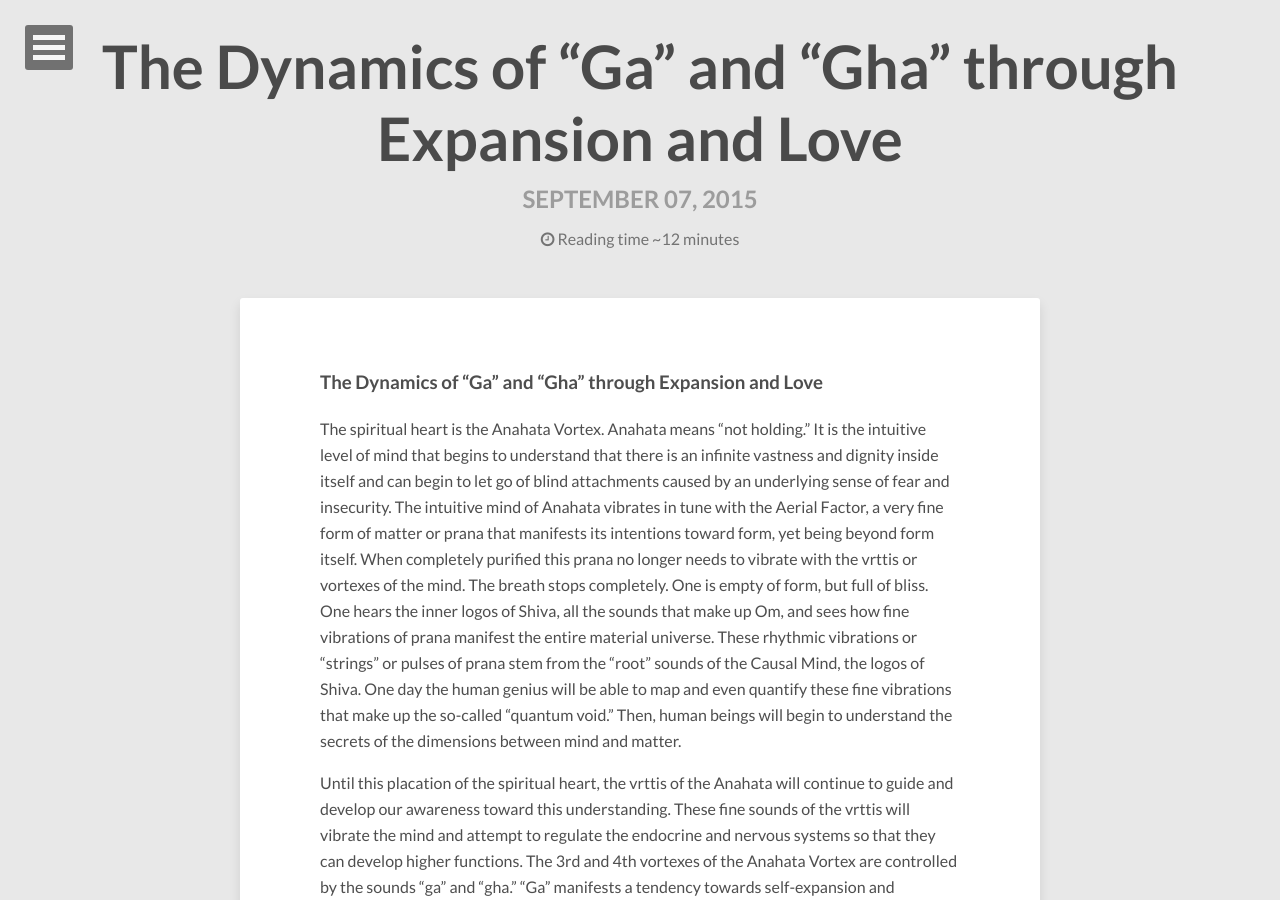
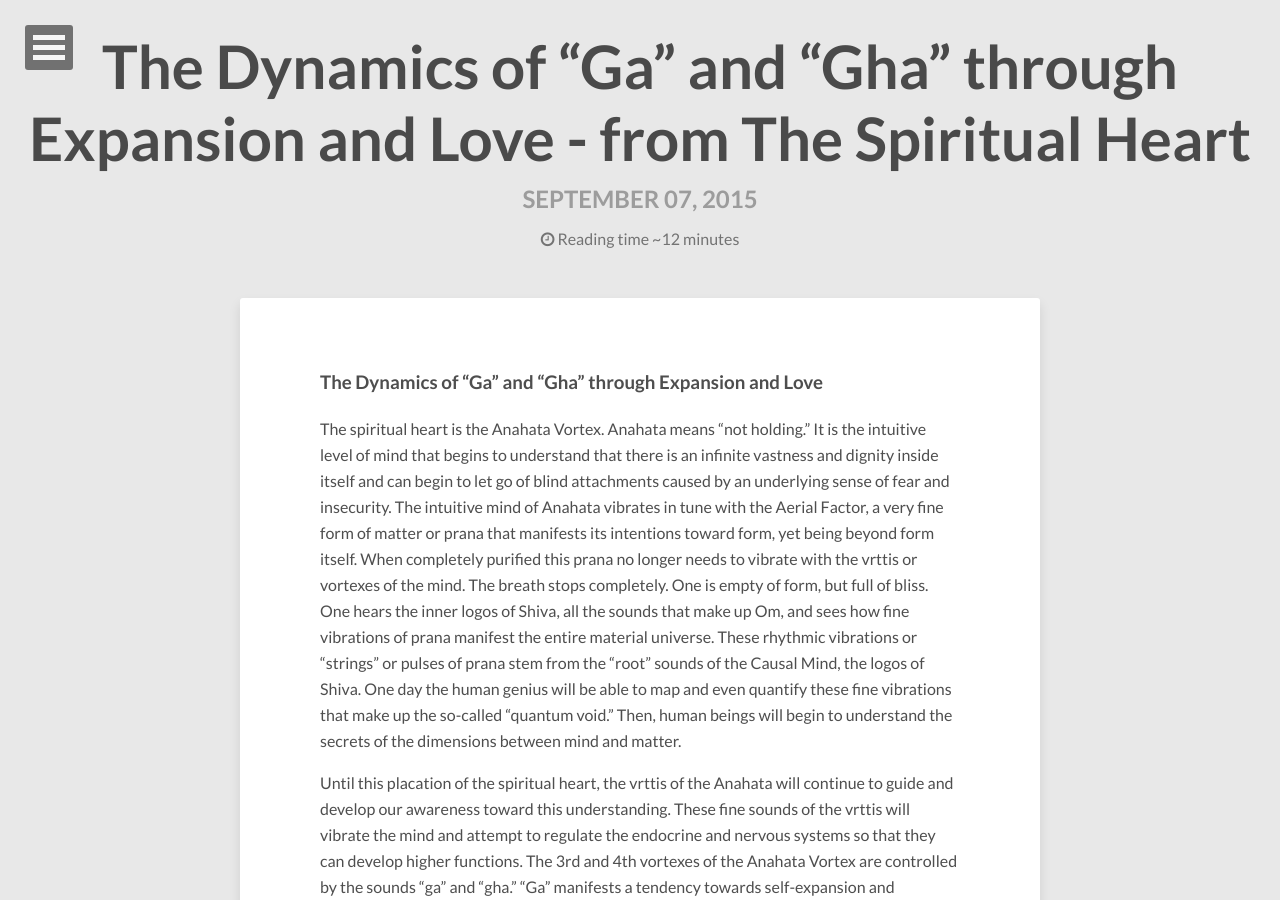
Before and after one commit to anandamurtiidiscursos/anandamurtiidiscursos.github.io, a Jekyll site: the page built from _posts/2015-09-07-Expansion-and-Love.md, in a window 1280 px wide and 900 px high. Built offline with Jekyll 4.4.1, drawn with Linux system fonts in a browser that asks for light colours; nearby versions of some CDN libraries; comment, search, counter and statistics services are not loaded.

Commit message:
Update 2015-09-07-Expansion-and-Love.md

```diff
--- a/_posts/2015-09-07-Expansion-and-Love.md
+++ b/_posts/2015-09-07-Expansion-and-Love.md
@@ -1,7 +1,7 @@
 ---
 published: true
 layout: post
-title: The Dynamics of “Ga” and “Gha” through Expansion and Love
+title: The Dynamics of “Ga” and “Gha” through Expansion and Love - from The Spiritual Heart
 comments: true
 ---
 
```
